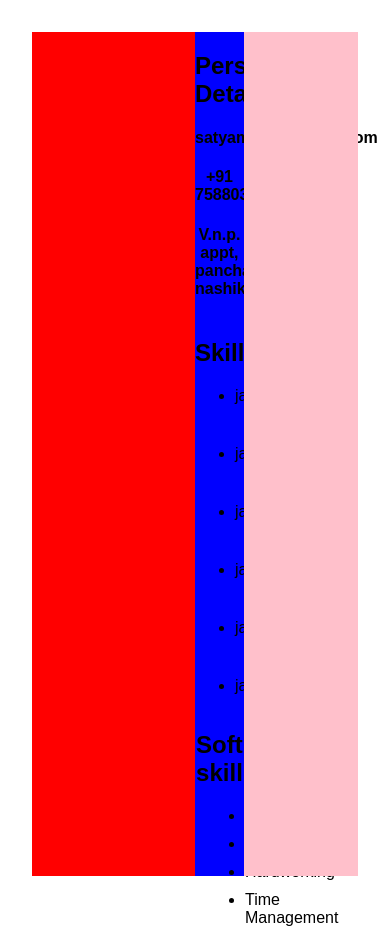
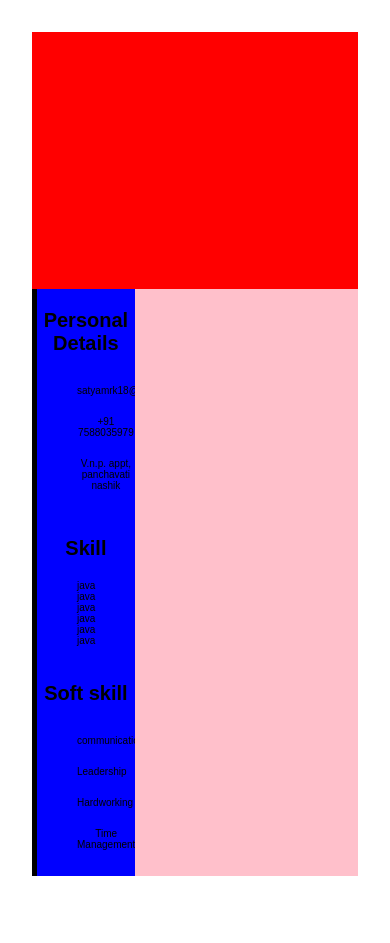
Before and after one commit to satyamrk18/CarrerCare, a React (Vite) app: page /resume in a window 390 px wide. After the commit the page ends 908 px from the top, so only its background shows below. Built offline with nearby package versions, Linux system fonts and the light colour scheme.

Commit message:
scalability added to resume

```diff
--- a/src/pages/resume.css
+++ b/src/pages/resume.css
@@ -1,46 +1,87 @@
-.resume-container
-{
-    background-color:black;
-    width:100%;
-    height:100vh;
-    display:flex;
-    flex-direction:row;
+.resume-container {
+  width: 100%;
+  height: 100vh;
+  display: flex;
+  flex-direction: row;
 }
-.resume-form
-{
-    background-color:red;
-    width:50%;
-    height:100vh;
+.resume-form {
+  background-color: red;
+  width: 50%;
+  height: 100vh;
 }
-.actual-resume
-{
-    background-color:green;
-    width:50%;
-    height:100vh;
-    display:flex;
-    flex-direction:row;
+.actual-resume {
+  background-color: green;
+  width: 50%;
+  height: 100vh;
+  display: flex;
+  flex-direction: row;
 }
-.personal-detail
-{
-    width:30%;
-    height:100%;
-    background-color:blue;
-    display:flex;
-    flex-direction:column;
+.personal-detail {
+  width: 30%;
+  height: 100%;
+  background-color: blue;
+  display: flex;
+  flex-direction: column;
+  border-left:15px solid black;
 }
-.skill ul
-{
-    display:flex;
-    width:100%;
-    gap:40px;
-    flex-wrap:wrap;
+.contact-detail ul {
+  text-align: start;
 }
-.soft-skill li{
-    margin:10px;
+.skill ul {
+  display: flex;
+  width: 100%;
+  gap: 40px;
+  flex-wrap: wrap;
 }
-.main-detail
-{
-    width:70%;
-    height:100%;
-    background-color:pink;
+.soft-skill li {
+  margin: 10px;
 }
+.main-detail {
+  width: 70%;
+  height: 100%;
+  background-color: pink;
+}
+.personal-detail-heading {
+  font-size: 25px;
+  font-weight: 600;
+}
+@media (max-width: 900px) {
+  * {
+    text-align: center;
+  }
+  .resume-container {
+    flex-direction: column;
+    overflow-y: auto;
+  }
+  .resume-form {
+    width: 100%;
+  }
+  .actual-resume {
+    width: 100%;
+  }
+  .skill ul {
+    gap:0px;
+  }
+  .skill li {
+    margin: 0px;
+  }
+  ul {
+    display: flex;
+    align-items: center;
+    justify-content: center;
+    flex-direction: column;
+  }
+  li {
+    font-size: 10px;
+    margin: 10px;
+    width: 100%;
+    display: flex;
+  }
+  .personal-detail-heading {
+    font-size: 20px;
+  }
+  .personal-detail
+  {
+    border-left:5px solid black;
+  }
+}
--- a/src/pages/resume.jsx
+++ b/src/pages/resume.jsx
@@ -11,13 +11,15 @@ const resume = () => {
         {/* personal detail from resume */}
         <div className="personal-detail">
           <div className="contact-detail">
-            <h2>Personal Details</h2>
-            <h4>satyamrk18@gmail.com</h4>
-            <h4>+91 7588035979</h4>
-            <h4>V.n.p. appt, panchavati nashik</h4>
+            <p className="personal-detail-heading">Personal Details</p>
+            <ul>
+                <li>satyamrk18@gmail.com</li>
+                <li>+91 7588035979</li>
+                <li>V.n.p. appt, panchavati nashik</li>
+            </ul>
           </div>
           <div className="skill">
-            <h2>Skill</h2>
+            <p className="personal-detail-heading">Skill</p>
             <ul>
                 <li>java</li>
                 <li>java</li>
@@ -29,7 +31,7 @@ const resume = () => {
           </div>
           {/* softskill */}
           <div className="soft-skill">
-            <h2>Soft skill</h2>
+            <p className="personal-detail-heading">Soft skill</p>
           <ul>
             <li>communication</li>
             <li>Leadership</li>
--- a/src/pages/user.jsx
+++ b/src/pages/user.jsx
@@ -19,6 +19,7 @@ const {name} = user;
         <Navbar />
       <h1>hi, {user.name}</h1>
       <Link to="/contact">Contact</Link>
+      <Link to="/resume">Resume</Link>
     </div>
   )
 }
```
